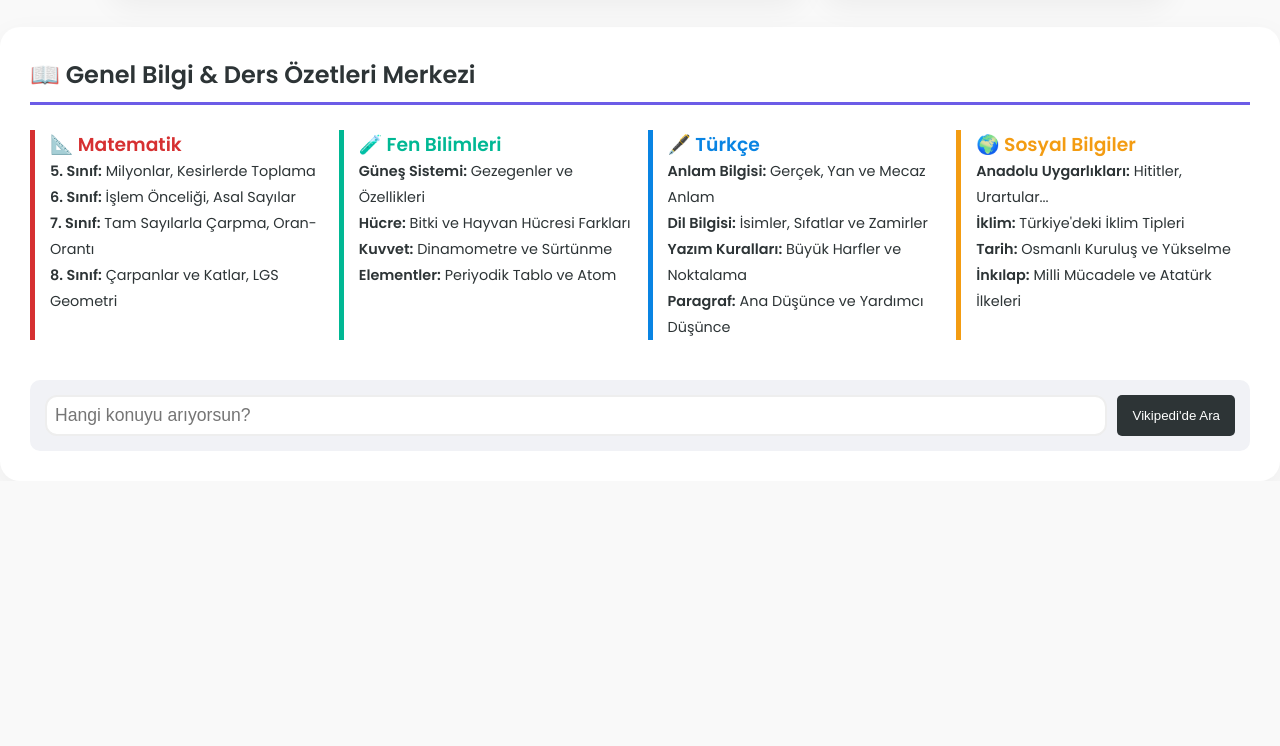
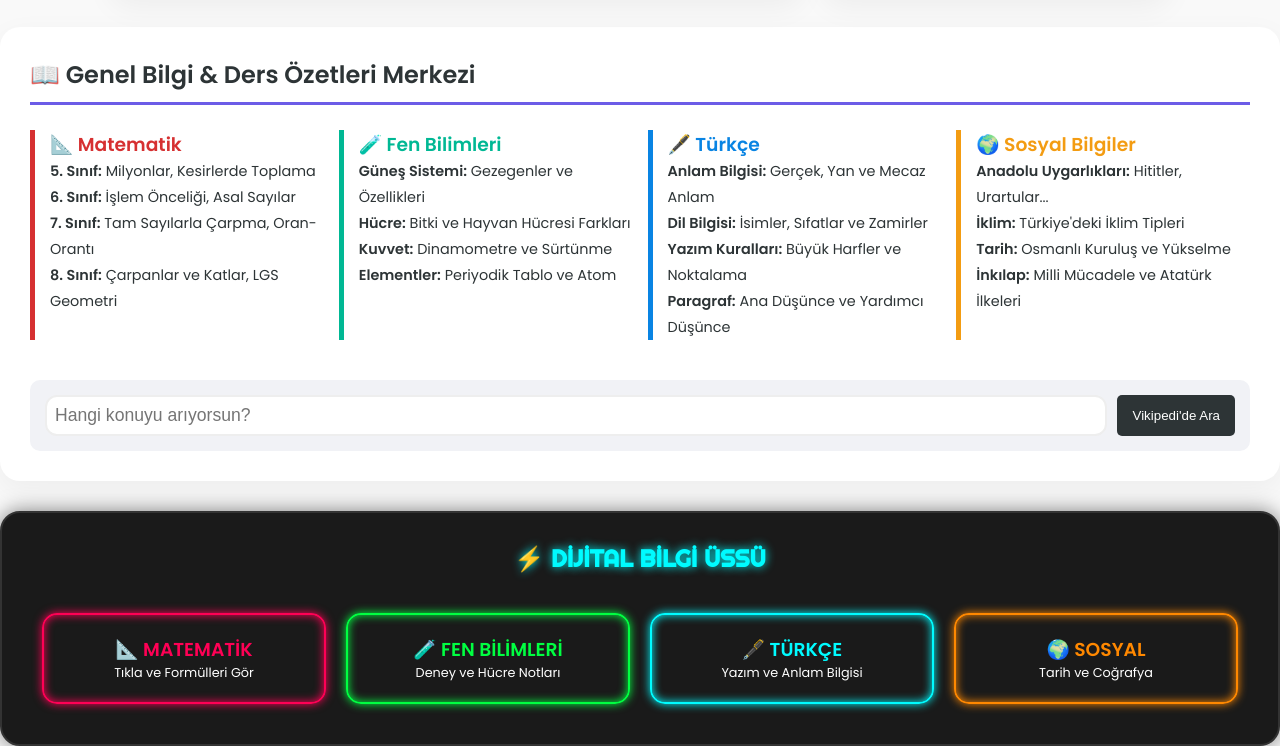
Before and after one commit to DSFXTR/Doruk-Bilgi-Merkezi, a plain HTML site: page index.html in a window 1280 px wide. Shown: the part 660-1406 px from the top of the page. Before the commit the page ends 1141 px from the top, so only its background shows below. Drawn offline with Linux system fonts and the light colour scheme.

Commit message:
Update index.html

```diff
--- a/index.html
+++ b/index.html
@@ -193,3 +193,80 @@
         <button style="background: #2d3436; color: white; border: none; padding: 8px 15px; border-radius: 5px; cursor: pointer;">Vikipedi'de Ara</button>
     </div>
 </div>
+<div class="card" style="background: #1a1a1a; color: #fff; border: 2px solid #333; margin-top: 30px; box-shadow: 0 0 20px rgba(0,0,0,0.5);">
+    <h2 style="text-align: center; color: #00fbff; text-shadow: 0 0 10px #00fbff; font-family: 'Righteous'; margin-bottom: 30px;">
+        ⚡ DİJİTAL BİLGİ ÜSSÜ
+    </h2>
+
+    <div class="neon-grid" style="display: grid; grid-template-columns: repeat(auto-fit, minmax(200px, 1fr)); gap: 20px; padding: 10px;">
+
+        <div onclick="showNote('math')" style="border: 2px solid #ff0055; padding: 20px; border-radius: 15px; cursor: pointer; box-shadow: inset 0 0 10px #ff0055, 0 0 10px #ff0055; transition: 0.3s;" onmouseover="this.style.transform='scale(1.05)'" onmouseout="this.style.transform='scale(1)'">
+            <h3 style="color: #ff0055; text-align: center;">📐 MATEMATİK</h3>
+            <p style="font-size: 0.8rem; text-align: center;">Tıkla ve Formülleri Gör</p>
+        </div>
+
+        <div onclick="showNote('science')" style="border: 2px solid #00ff41; padding: 20px; border-radius: 15px; cursor: pointer; box-shadow: inset 0 0 10px #00ff41, 0 0 10px #00ff41; transition: 0.3s;" onmouseover="this.style.transform='scale(1.05)'" onmouseout="this.style.transform='scale(1)'">
+            <h3 style="color: #00ff41; text-align: center;">🧪 FEN BİLİMLERİ</h3>
+            <p style="font-size: 0.8rem; text-align: center;">Deney ve Hücre Notları</p>
+        </div>
+
+        <div onclick="showNote('turkish')" style="border: 2px solid #00fbff; padding: 20px; border-radius: 15px; cursor: pointer; box-shadow: inset 0 0 10px #00fbff, 0 0 10px #00fbff; transition: 0.3s;" onmouseover="this.style.transform='scale(1.05)'" onmouseout="this.style.transform='scale(1)'">
+            <h3 style="color: #00fbff; text-align: center;">🖋️ TÜRKÇE</h3>
+            <p style="font-size: 0.8rem; text-align: center;">Yazım ve Anlam Bilgisi</p>
+        </div>
+
+        <div onclick="showNote('social')" style="border: 2px solid #ff8800; padding: 20px; border-radius: 15px; cursor: pointer; box-shadow: inset 0 0 10px #ff8800, 0 0 10px #ff8800; transition: 0.3s;" onmouseover="this.style.transform='scale(1.05)'" onmouseout="this.style.transform='scale(1)'">
+            <h3 style="color: #ff8800; text-align: center;">🌍 SOSYAL</h3>
+            <p style="font-size: 0.8rem; text-align: center;">Tarih ve Coğrafya</p>
+        </div>
+    </div>
+
+    <div id="note-display" style="display: none; margin-top: 30px; padding: 25px; border-radius: 15px; border: 2px dashed #555; background: #000; animation: fadeIn 0.5s;">
+        <h2 id="note-title" style="margin-bottom: 15px;"></h2>
+        <div id="note-content" style="line-height: 1.8; font-size: 1.1rem; color: #ccc;"></div>
+        <br>
+        <button onclick="document.getElementById('note-display').style.display='none'" style="background: #444; color: white; border: none; padding: 10px 20px; border-radius: 5px; cursor: pointer;">Paneli Kapat</button>
+    </div>
+</div>
+
+<script>
+    const allNotes = {
+        math: {
+            title: "📐 MATEMATİK ÖNEMLİ NOTLAR",
+            content: "<ul><li><b>Üslü Sayılar:</b> Bir sayının kendisiyle çarpımıdır. Sıfırıncı kuvvet her zaman 1'dir!</li><li><b>Asal Sayılar:</b> Sadece 1'e ve kendisine bölünenler. En küçük asal sayı 2'dir.</li><li><b>İşlem Önceliği:</b> Önce Parantez, sonra Üslü Sayı, sonra Çarpma/Bölme, en son Toplama/Çıkarma!</li></ul>"
+        },
+        science: {
+            title: "🧪 FEN BİLİMLERİ ÖNEMLİ NOTLAR",
+            content: "<ul><li><b>Hücre:</b> Canlıların en küçük yapı taşıdır. Bitki hücresi köşeli, hayvan hücresi yuvarlaktır.</li><li><b>Gezegenler:</b> Güneşe en yakın Merkür, en büyük Jüpiter'dir.</li><li><b>Kuvvet:</b> Dinamometre ile ölçülür, birimi Newton (N)'dur.</li></ul>"
+        },
+        turkish: {
+            title: "🖋️ TÜRKÇE ÖNEMLİ NOTLAR",
+            content: "<ul><li><b>Sözcükte Anlam:</b> Gerçek anlam (ilk akla gelen), Mecaz anlam (soyutlanmış).</li><li><b>Noktalama:</b> Özel isimlerden sonra gelen ekler kesme işareti (') ile ayrılır.</li><li><b>Cümle Türleri:</b> İsim cümleleri ve Fiil cümleleri arasındaki farka dikkat!</li></ul>"
+        },
+        social: {
+            title: "🌍 SOSYAL BİLGİLER ÖNEMLİ NOTLAR",
+            content: "<ul><li><b>Anadolu Uygarlıkları:</b> Frigler (Fibula), Lidyalılar (Para), Urartular (Su kanalları).</li><li><b>İklimler:</b> Akdeniz (Maki), Karadeniz (Orman), Karasal (Bozkır).</li><li><b>Tarih:</b> 29 Ekim 1923 Cumhuriyet'in ilanıdır.</li></ul>"
+        }
+    };
+
+    function showNote(subject) {
+        const display = document.getElementById('note-display');
+        const title = document.getElementById('note-title');
+        const content = document.getElementById('note-content');
+
+        const data = allNotes[subject];
+        title.innerText = data.title;
+        title.style.color = document.querySelector(`[onclick="showNote('${subject}')"] h3`).style.color;
+        content.innerHTML = data.content;
+
+        display.style.display = 'block';
+        display.scrollIntoView({ behavior: 'smooth' });
+    }
+</script>
+
+<style>
+@keyframes fadeIn {
+    from { opacity: 0; transform: translateY(20px); }
+    to { opacity: 1; transform: translateY(0); }
+}
+</style>
```
